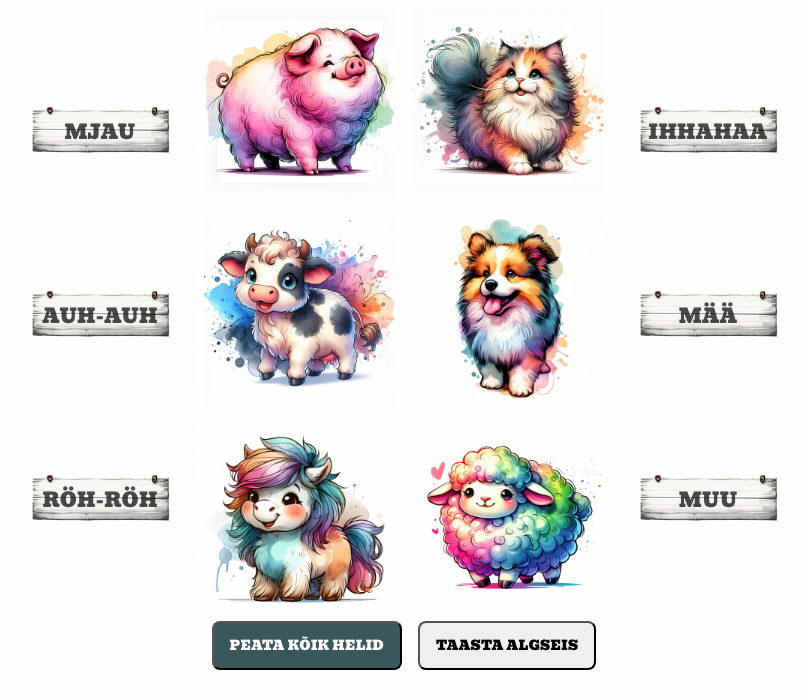
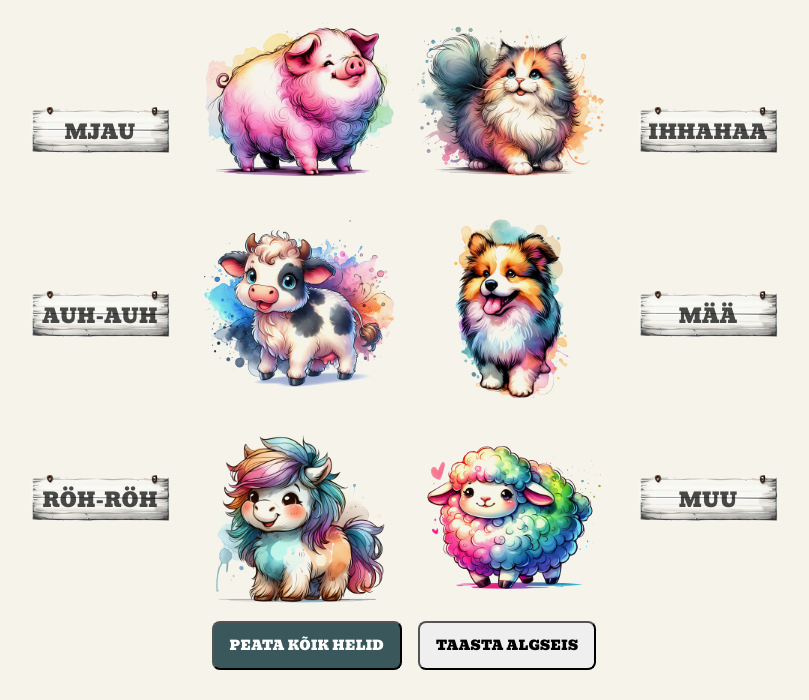
Before and after one commit to jubejuss/arva-looma-haal, a plain HTML site: page index.html in a window 1280 px wide. Shown: the part 100-800 px from the top of the page, without its empty margins (236-1045 px from the left). Drawn offline with Linux system fonts and the light colour scheme.

Commit message:
changed background color

```diff
--- a/style.css
+++ b/style.css
@@ -1,5 +1,5 @@
 body {
-    background-color: #fffefd;
+    background-color: #f6f4ea;
 }
 body,
 button {
```
